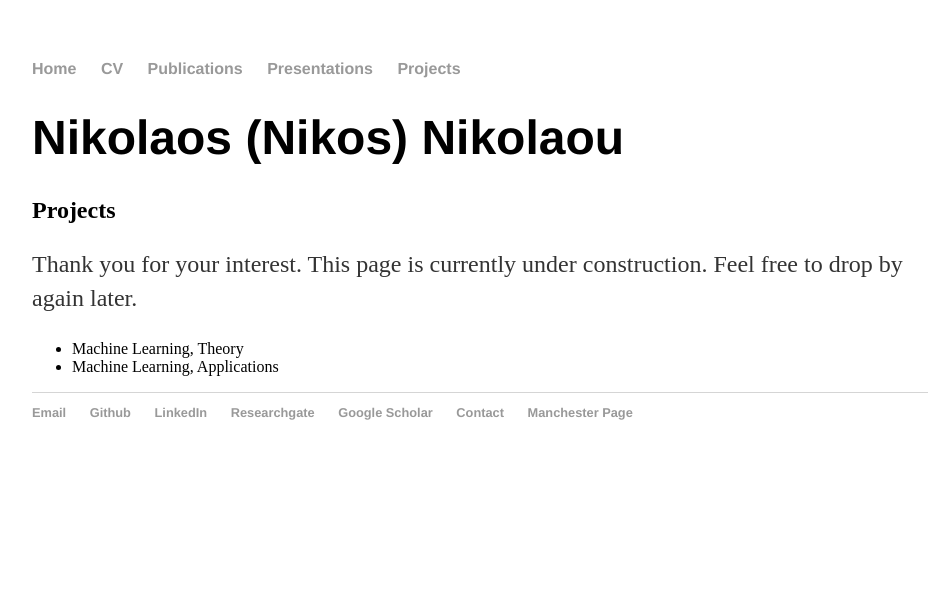
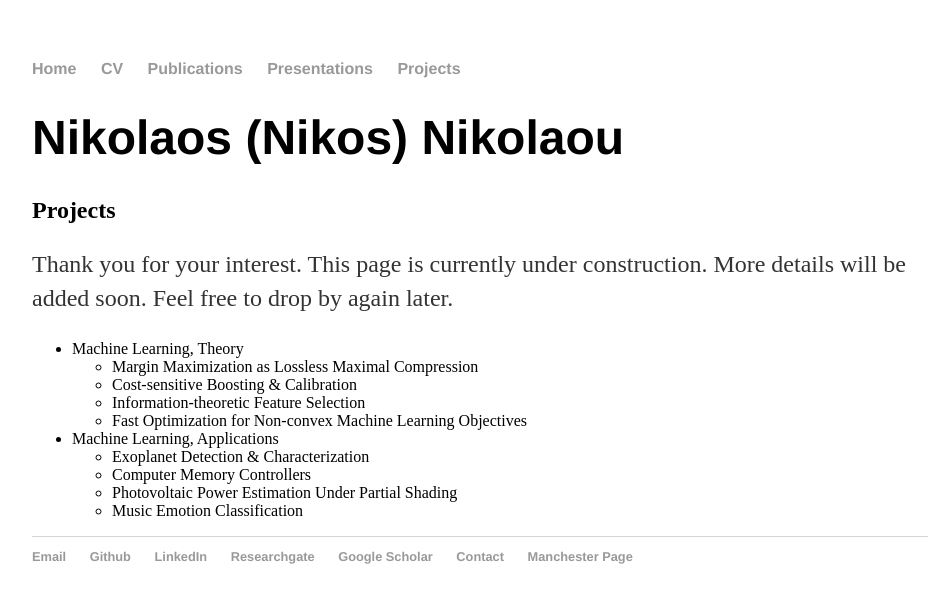
Before and after one commit to nnikolaou/nnikolaou.github.io, a Jekyll site: the page projects.html, which Jekyll copies as it is, in a window 1280 px wide. Shown: the top 603 px of the page, without its empty margins (160-1096 px from the left). Built offline with Jekyll 4.4.1, drawn with Linux system fonts in a browser that asks for light colours.

Commit message:
Update projects.html

```diff
--- a/projects.html
+++ b/projects.html
@@ -31,11 +31,23 @@
         		<h1>Nikolaos (Nikos) Nikolaou</h1>
             			<h2>Projects</h2>
 					<p>Thank you for your interest. This page is currently under construction.
-					   Feel free to drop by again later.
+					   More details will be added soon. Feel free to drop by again later.
 					</p>
 				        <ul style="list-style-type:disc">
   						<li>Machine Learning, Theory</li>
+						<ul style="list-style-type:circle">
+  							<li>Margin Maximization as Lossless Maximal Compression</li>
+  							<li>Cost-sensitive Boosting & Calibration</li>
+							<li>Information-theoretic Feature Selection</li>
+							<li>Fast Optimization for Non-convex Machine Learning Objectives</li>
+						</ul>
   						<li>Machine Learning, Applications</li>
+						<ul style="list-style-type:circle">
+  							<li>Exoplanet Detection & Characterization</li>
+  							<li>Computer Memory Controllers</li>
+							<li>Photovoltaic Power Estimation Under Partial Shading</li>
+							<li>Music Emotion Classification</li>
+						</ul>
 					</ul>
 				</div><!-- /.blurb -->
 		</div><!-- /.container -->
```
